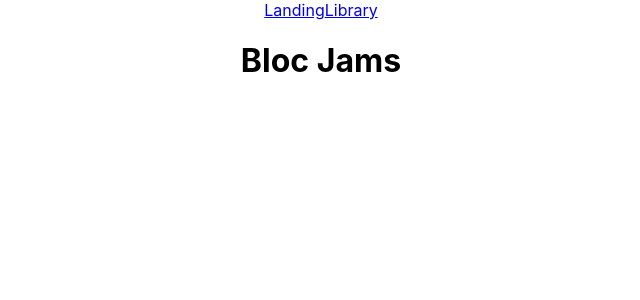
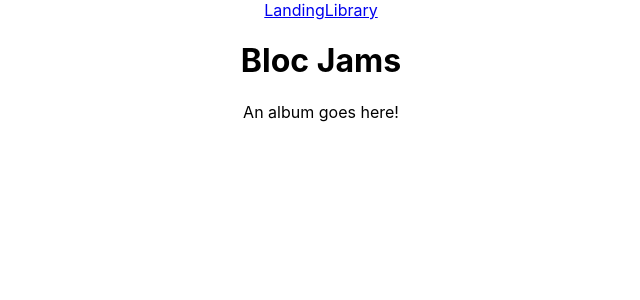
Before and after one commit to tabor-scott10/bloc-jams-react, a React (Create React App) app: page /Album in a window 1280 px wide. Shown: the top 300 px of the page, without its empty margins (319-959 px from the left). Built offline with nearby package versions, Linux system fonts and the light colour scheme; the HTML template or start-up script is replaced by a standard one.

Commit message:
added a blank Album component and routed it.

```diff
--- a/src/App.js
+++ b/src/App.js
@@ -3,6 +3,7 @@
 import './App.css';
 import Landing from './components/Landing';
 import Library from './components/Library';
+import Album from './components/Album';
 
 class App extends Component {
   render() {
@@ -16,6 +17,7 @@
         <main>
          <Route exact path="/" component={Landing} />
          <Route path="/library" component={Library} />
+         <Route path="/Album" component={Album} />
         </main>
 
 
--- /dev/null
+++ b/src/components/Album.js
@@ -0,0 +1,10 @@
+import React from 'react';
+
+const Album = () => (
+  <section className='album'>
+    An album goes here!
+  </section>
+);
+
+
+export default Album;
```
